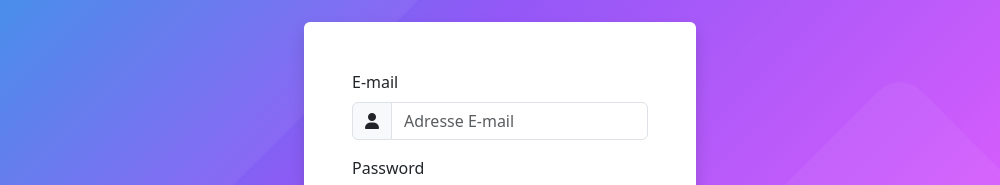
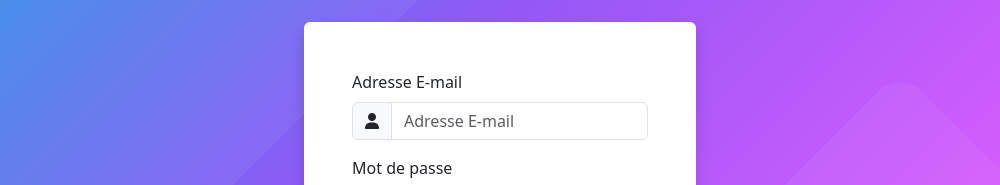
Before and after one commit to Thierry-Manantsoa/Loharano, an Electron app: page frontend/login.html in a window 1000 px wide. Shown: the part 206-391 px from the top of the page. Drawn offline with nearby package versions, Linux system fonts and the light colour scheme.

Commit message:
correction login

```diff
--- a/frontend/login.html
+++ b/frontend/login.html
@@ -14,14 +14,14 @@
     <div class="login-box p-5 rounded shadow bg-white text-center position-relative" >
       <form action="Templates/index.html" method="get">
         <div class="mb-3 text-start">
-          <label class="form-label">E-mail</label>
+          <label class="form-label">Adresse E-mail</label>
           <div class="input-group">
             <span class="input-group-text"><i class="fa fa-user"></i></span>
             <input type="text" class="form-control" placeholder="Adresse E-mail">
           </div>
         </div>
         <div class="mb-3 text-start">
-          <label class="form-label">Password</label>
+          <label class="form-label">Mot de passe</label>
           <div class="input-group">
             <span class="input-group-text"><i class="fa fa-lock"></i></span>
             <input type="password" class="form-control" placeholder="Mot de passe">
```
